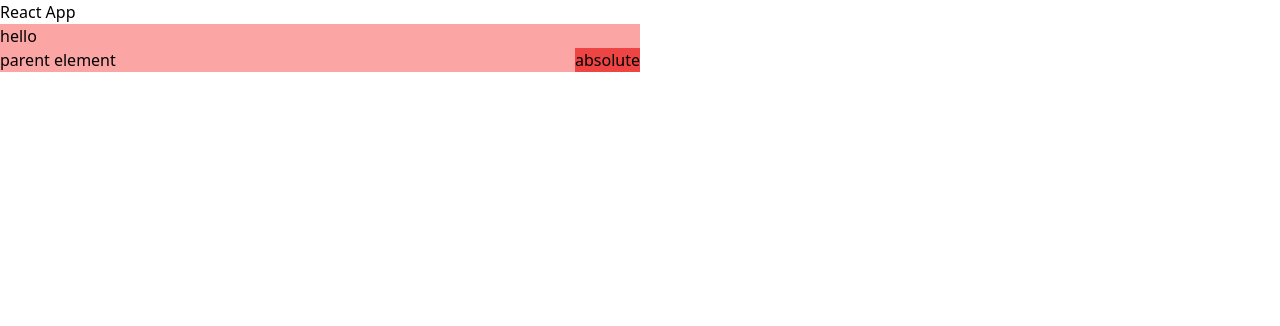
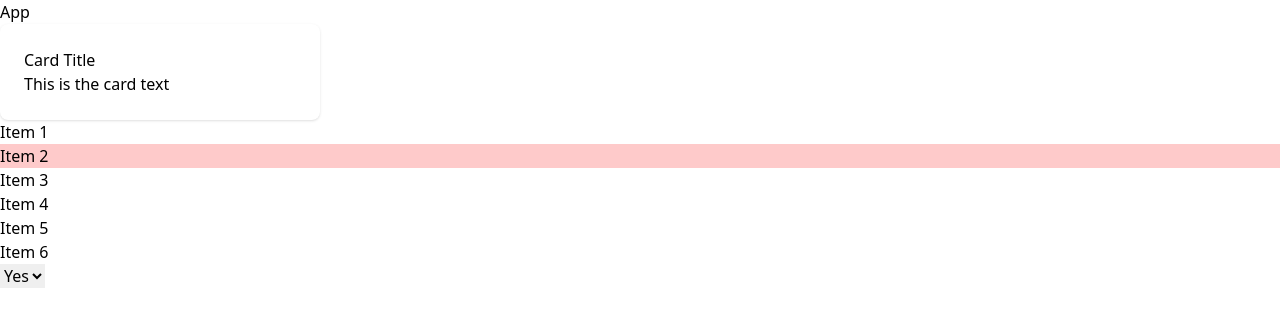
Before and after one commit to sree-r-one/tailwind-brad-traversy, a React (Vite) app: page / in a window 1280 px wide. Shown: the top 326 px of the page. Built offline with nearby package versions, Linux system fonts and the light colour scheme.

Commit message:
until columns

```diff
--- a/src/App.jsx
+++ b/src/App.jsx
@@ -3,15 +3,27 @@ import React from "react";
 const App = () => {
   return (
     <div>
-      <h1>React App</h1>
-
-      <div className="relative h-12 w-1/2 bg-red-300">
-        hello
-        <p>parent element</p>
-        <div className="absolute bottom-0 right-0 bg-red-500">
-          <p>absolute</p>
-        </div>
-      </div>
+      App
+      <a
+        href=""
+        className="group block max-w-xs rounded-lg bg-white p-6 shadow hover:bg-sky-500"
+      >
+        <h3 className="group-hover:text-white">Card Title</h3>
+        <p>This is the card text</p>
+      </a>
+      {/* Pseudo Classes */}
+      <ul>
+        <li className="even:bg-red-200">Item 1</li>
+        <li className="even:bg-red-200">Item 2</li>
+        <li>Item 3</li>
+        <li>Item 4</li>
+        <li>Item 5</li>
+        <li>Item 6</li>
+      </ul>
+      <select name="" id="">
+        <option value="Yes">Yes</option>
+        <option value="No">No</option>
+      </select>
     </div>
   );
 };
```
